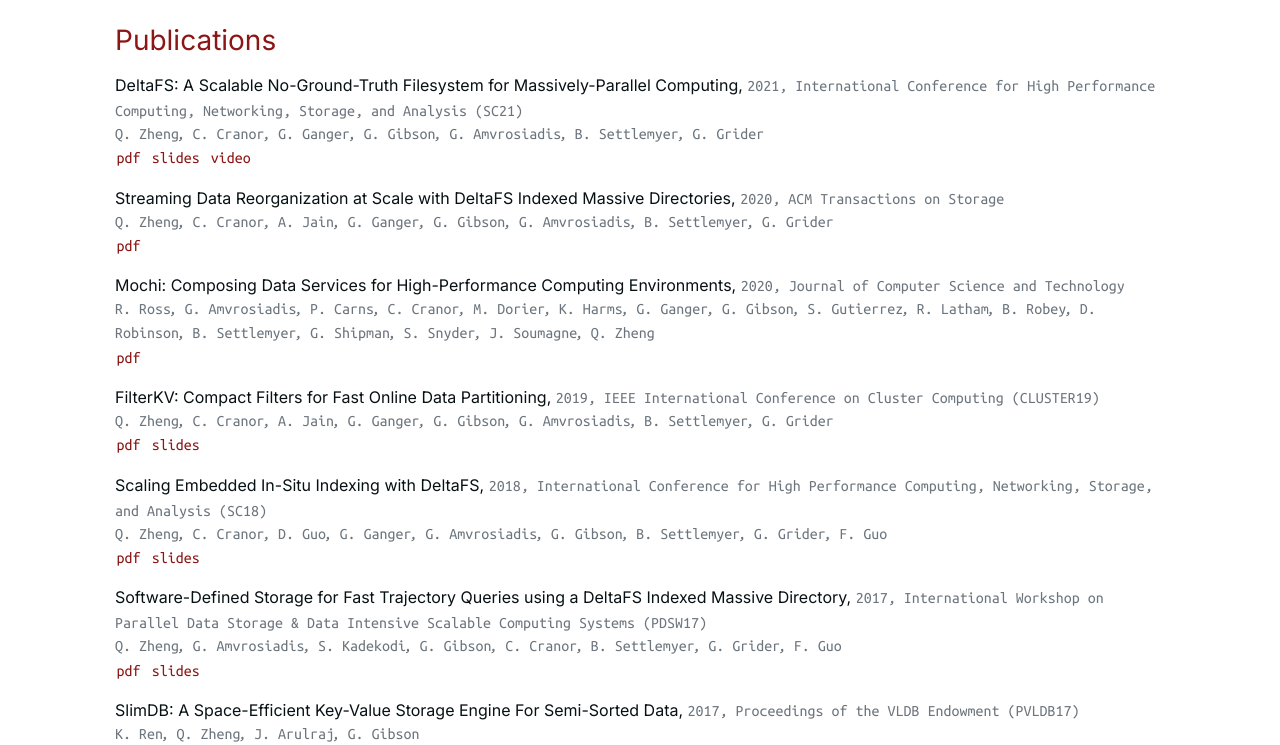
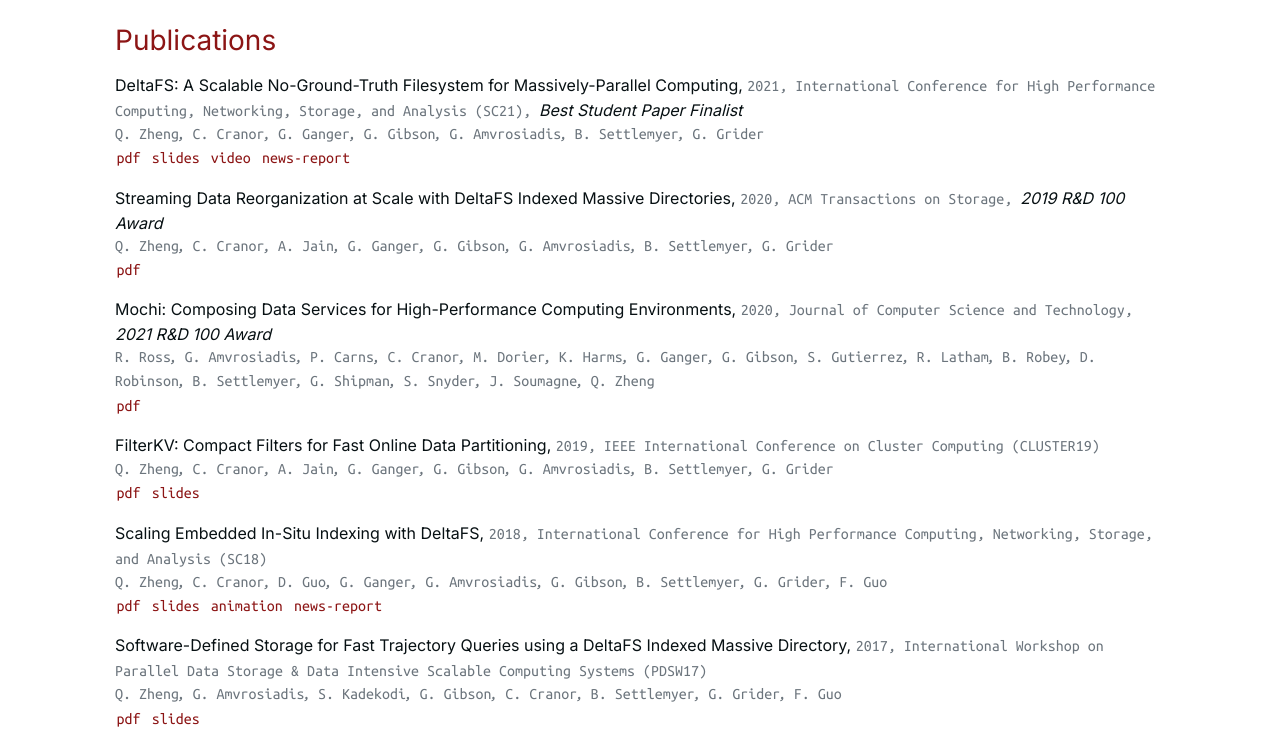
Before and after one commit to zhengqmark/zhengqmark.github.io, a plain HTML site: page index.html in a window 1280 px wide. Shown: the part 705-1450 px from the top of the page. Drawn offline with nearby package versions, Linux system fonts and the light colour scheme; some icons are missing; a web font is replaced by a local one.

Commit message:
list news report and awards

```diff
--- a/index.html
+++ b/index.html
@@ -301,9 +301,14 @@
                     2021,
                 </span>
 
+
                 <span class="text-muted publication-name">
-                    International Conference for High Performance Computing, Networking, Storage, and Analysis (SC21)
-                </span>
+                    International Conference for High Performance Computing, Networking, Storage, and Analysis (SC21),
+                </span>
+
+                <i>Best Student Paper Finalist</i>
+
+
 
             </div>
 
@@ -375,6 +380,7 @@
 
 
             </div>
+
 
 
 
@@ -398,6 +404,15 @@
                 </a>
 
 
+
+
+
+                <a class="main_color text-decoration-none rounded" href="https://www.nextplatform.com/2021/07/14/will-deltafs-become-the-file-system-of-exascales-future/" target="_blank">
+                        news-report
+                </a>
+
+
+
             </div>
 
 
@@ -417,9 +432,14 @@
                     2020,
                 </span>
 
+
                 <span class="text-muted publication-name">
-                    ACM Transactions on Storage
-                </span>
+                    ACM Transactions on Storage,
+                </span>
+
+                <i>2019 R&amp;D 100 Award</i>
+
+
 
             </div>
 
@@ -500,6 +520,7 @@
 
 
             </div>
+
 
 
 
@@ -511,6 +532,7 @@
                 </a>
 
 
+
             </div>
 
 
@@ -530,9 +552,14 @@
                     2020,
                 </span>
 
+
                 <span class="text-muted publication-name">
-                    Journal of Computer Science and Technology
-                </span>
+                    Journal of Computer Science and Technology,
+                </span>
+
+                <i>2021 R&amp;D 100 Award</i>
+
+
 
             </div>
 
@@ -694,6 +721,7 @@
 
 
             </div>
+
 
 
 
@@ -705,6 +733,7 @@
                 </a>
 
 
+
             </div>
 
 
@@ -724,6 +753,7 @@
                     2019,
                 </span>
 
+
                 <span class="text-muted publication-name">
                     IEEE International Conference on Cluster Computing (CLUSTER19)
                 </span>
@@ -810,6 +840,7 @@
 
 
 
+
             <div class="section-3  w-100">
 
 
@@ -824,6 +855,7 @@
                 </a>
 
 
+
             </div>
 
 
@@ -843,6 +875,7 @@
                     2018,
                 </span>
 
+
                 <span class="text-muted publication-name">
                     International Conference for High Performance Computing, Networking, Storage, and Analysis (SC18)
                 </span>
@@ -938,6 +971,7 @@
 
 
 
+
             <div class="section-3  w-100">
 
 
@@ -952,6 +986,21 @@
                 </a>
 
 
+
+
+
+                <a class="main_color text-decoration-none rounded" href="https://youtu.be/GIIyzcZusUw" target="_blank">
+                        animation
+                </a>
+
+
+
+                <a class="main_color text-decoration-none rounded" href="https://www.wired.com/story/this-bomb-simulating-us-supercomputer-broke-a-world-record/" target="_blank">
+                        news-report
+                </a>
+
+
+
             </div>
 
 
@@ -971,6 +1020,7 @@
                     2017,
                 </span>
 
+
                 <span class="text-muted publication-name">
                     International Workshop on Parallel Data Storage &amp; Data Intensive Scalable Computing Systems (PDSW17)
                 </span>
@@ -1057,6 +1107,7 @@
 
 
 
+
             <div class="section-3  w-100">
 
 
@@ -1071,6 +1122,7 @@
                 </a>
 
 
+
             </div>
 
 
@@ -1090,6 +1142,7 @@
                     2017,
                 </span>
 
+
                 <span class="text-muted publication-name">
                     Proceedings of the VLDB Endowment (PVLDB17)
                 </span>
@@ -1140,6 +1193,7 @@
 
 
 
+
             <div class="section-3  w-100">
 
 
@@ -1148,6 +1202,7 @@
                 </a>
 
 
+
             </div>
 
 
@@ -1167,6 +1222,7 @@
                     2015,
                 </span>
 
+
                 <span class="text-muted publication-name">
                     Parallel Data Storage Workshop (PDSW15)
                 </span>
@@ -1226,6 +1282,7 @@
 
 
 
+
             <div class="section-3  w-100">
 
 
@@ -1240,6 +1297,7 @@
                 </a>
 
 
+
             </div>
 
 
@@ -1259,6 +1317,7 @@
                     2015,
                 </span>
 
+
                 <span class="text-muted publication-name">
                     ACM Symposium on Cloud Computing (SoCC15)
                 </span>
@@ -1309,6 +1368,7 @@
 
 
 
+
             <div class="section-3  w-100">
 
 
@@ -1323,6 +1383,7 @@
                 </a>
 
 
+
             </div>
 
 
@@ -1342,6 +1403,7 @@
                     2014,
                 </span>
 
+
                 <span class="text-muted publication-name">
                     Parallel Data Storage Workshop (PDSW14)
                 </span>
@@ -1383,6 +1445,7 @@
 
 
 
+
             <div class="section-3  w-100">
 
 
@@ -1397,6 +1460,7 @@
                 </a>
 
 
+
             </div>
 
 
@@ -1416,9 +1480,14 @@
                     2014,
                 </span>
 
+
                 <span class="text-muted publication-name">
-                    International Conference for High Performance Computing, Networking, Storage, and Analysis (SC14)
-                </span>
+                    International Conference for High Performance Computing, Networking, Storage, and Analysis (SC14),
+                </span>
+
+                <i>Best Paper Award</i>
+
+
 
             </div>
 
@@ -1463,6 +1532,7 @@
 
 
             </div>
+
 
 
 
@@ -1480,6 +1550,7 @@
                 </a>
 
 
+
             </div>
 
 
@@ -1499,6 +1570,7 @@
                     2013,
                 </span>
 
+
                 <span class="text-muted publication-name">
                     ACM/SPEC International Conference on Performance Engineering (ICPE13)
                 </span>
@@ -1558,6 +1630,7 @@
 
 
 
+
             <div class="section-3  w-100">
 
 
@@ -1566,6 +1639,7 @@
                 </a>
 
 
+
             </div>
 
 
@@ -1585,6 +1659,7 @@
                     2012,
                 </span>
 
+
                 <span class="text-muted publication-name">
                     IEEE International Conference on Cloud Computing (CLOUD12)
                 </span>
@@ -1644,12 +1719,14 @@
 
 
 
+
             <div class="section-3  w-100">
 
 
                 <a class="main_color text-decoration-none rounded" href="papers/cosbench-cloud12.pdf" target="_blank">
                     pdf
                 </a>
+
 
 
             </div>
```
